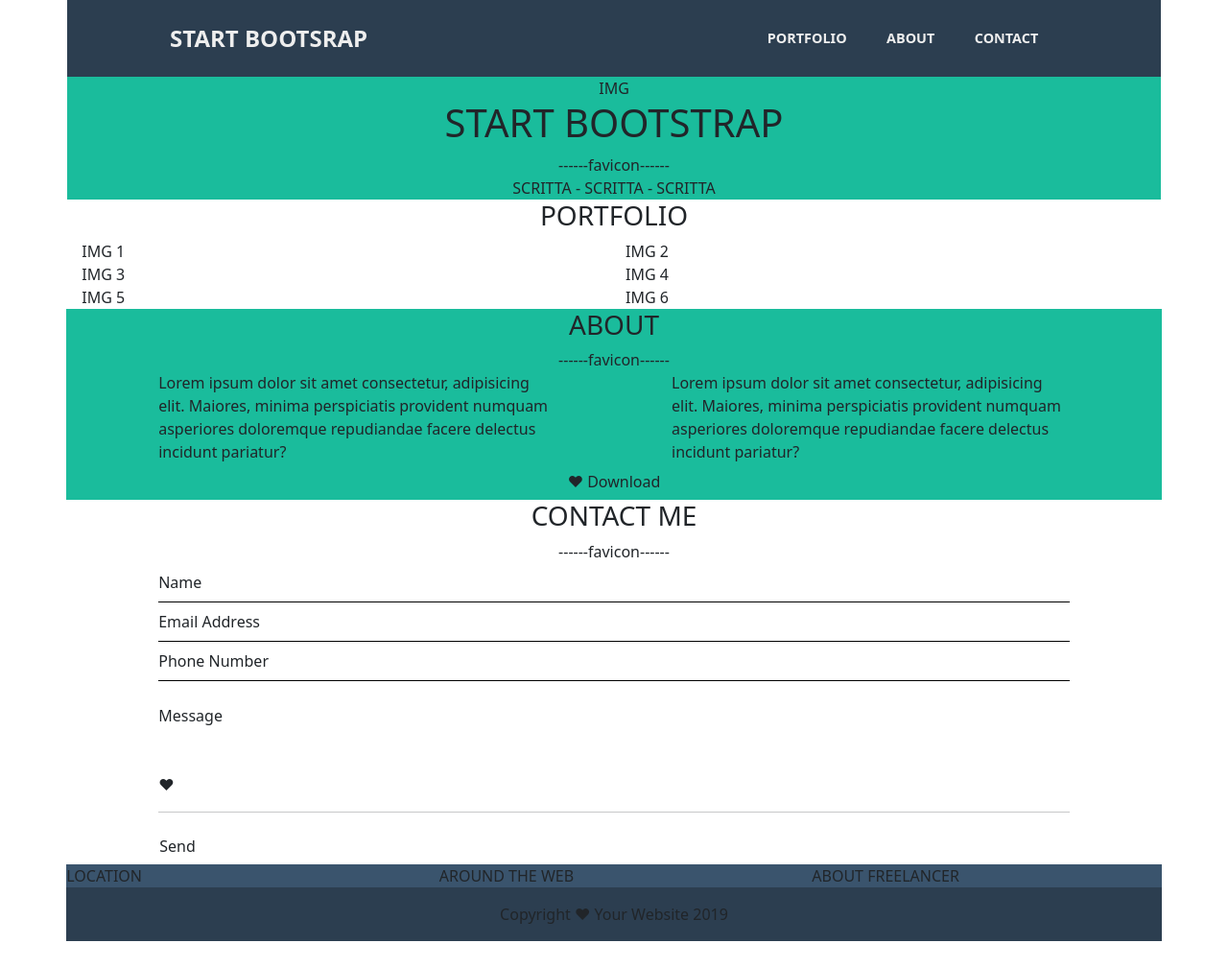
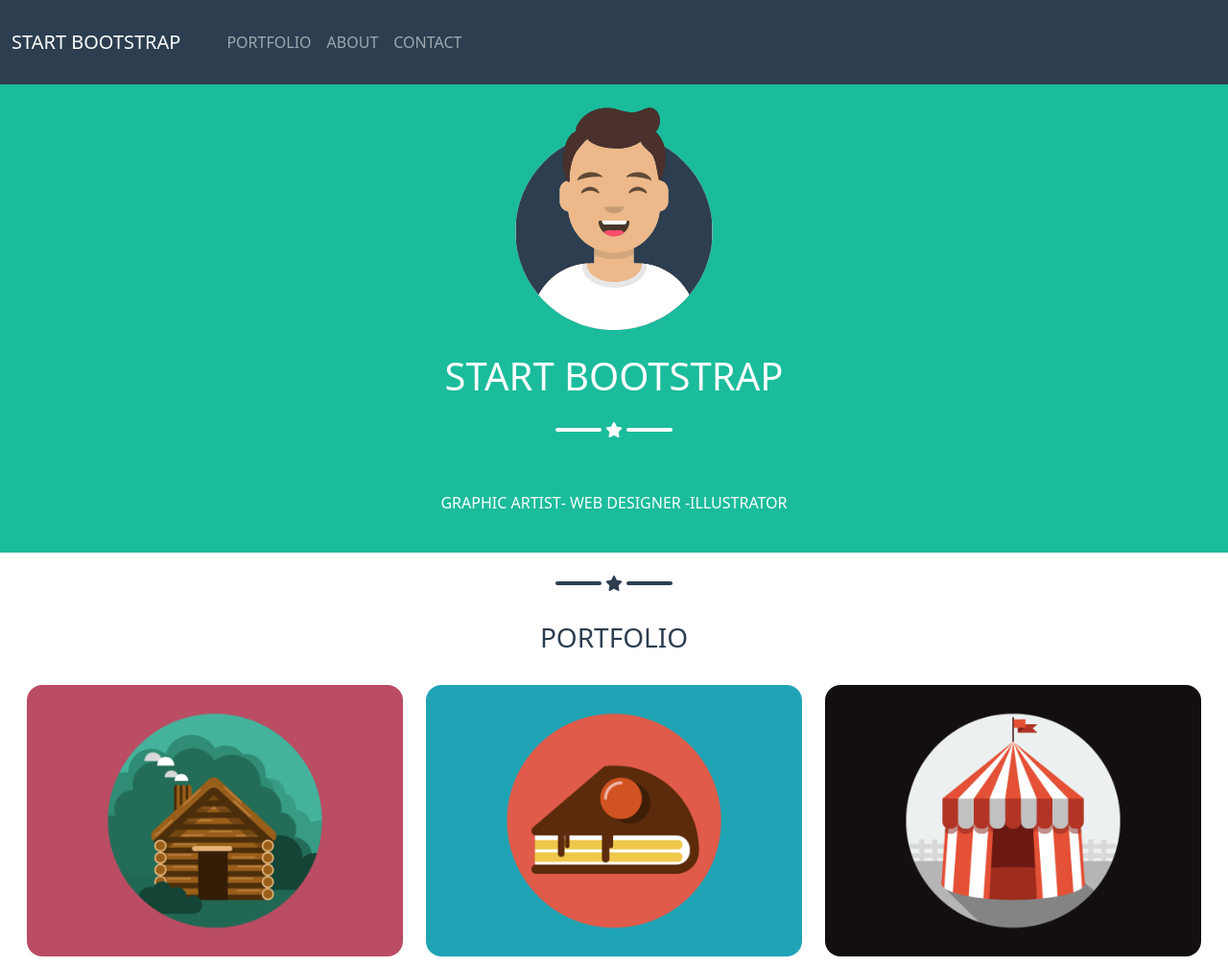
Before and after one commit to FedericaPozzer/html-css-bootstrap-freelancer, a plain HTML site: page index.html in a window 1280 px wide. Shown: the top 1008 px of the page at 96% size. Before the commit the page ends 981 px from the top, so only its background shows below. Drawn offline with nearby package versions, Linux system fonts and the light colour scheme.

Commit message:
something done

```diff
--- a/css/style.css
+++ b/css/style.css
@@ -1,38 +1,10 @@
-/* DEBUG */
 
-/* .container,
-.container-md,
-.container-xxl {
-    background-color: yellow;
+/* Backgrounds */
+
+.bg-b {
+    background-color: #2c3e50;
 }
 
-
-
-.jumbotron .row {
-    border: 2px dotted black;
-}
-
-.img {
-    background-color: blue;
-    height: 180px;
-    width: 180px;
-} */
-
-
-
-/* ************************** */
-
-/* Utils */
-
-/* h3 {
-    text-align: center;
-} */
-
-.mn {
-    margin: 0 -.8rem;
-}
-
-/* Backgrounds */
 .bg-ac {
     background-color: #1abc9c;
 }
@@ -40,64 +12,75 @@
 .bg-w {
     background-color: #ffffff;
 }
+/* ************************** */
 
-/* ************************** */
+/* ALL */
+body {
+    color: #ffffff;
+}
+
+
+
+
+/* MAIN - jumbotron */
+
+main section * {
+ margin: .5rem 0;
+}
+
+.jumbotron img {
+    height: 15rem;
+}
+
+.star-line span {
+    content: " ";
+    width: 3rem;
+    height: .2rem;
+    border-radius: 1rem;
+    background-color: #ffffff; /*class?*/
+}
+
+.jumbotron nav ul {
+    list-style: none;
+    padding-left: 0;
+}
+
+/* MAIN portfolio */
+
+.portfolio,
+.contact {
+    color: #2c3e50;
+}
+
+.portfolio span,
+.contact span {
+    background-color: #2c3e50;
+}
+
+.portfolio .row-images img {
+    width: 100%;
+    border-radius: 1rem;
+}
+
+/* MAIN about */
+
+.about .btn {
+    color: #ffffff;
+    border: 1px solid #ffffff;
+    font-size: 1.3rem;
+}
 
 
 
 
 
-/* HEADER */
-
-header>.row .col-5,
-header>.row .col-4,
-header>.rov .col-md-4 {
-    height: 2.5rem;
+/* .pino {
+    border-bottom: 1px solid black;
 }
 
-header > .row {
-    height: 5rem;
-    background-color: #2c3e50;
-}
-
-header > .row > * {
-    line-height: 2.5rem;
-    color: #eeeeee
-}
-
-.header-start {
-    /* font-size: 1.5rem; */
-    font-weight: 700;
-}
-
-.hide { /* ALL TOGETHER? */
-    display: none;
-}
-
-.header-ul {
-    list-style: none;
-    font-size: .9rem;
-    font-weight: 600;
-}
-
-.header-ul a {
-    text-decoration: none;
-    color: #eeeeee;
-    padding: .7rem;
-}
-
-header .fa-bars {
-    color: gray;
-    border: 1px solid #eeeeee;
-    padding: .3rem .6rem;
-    border-radius: .2rem;
-}
-
-
-
-
-.pino {
-    border-bottom: 1px solid black;
+.thatangle {
+    content: " ";
+    border-top: 1px solid grey;
 }
 
 .footer-main {
@@ -106,12 +89,12 @@ header .fa-bars {
 
 .footer-footer {
     background-color: #2c3e50;
-}
+} */
 
 
 
 /* MEDIA QUEARIES */
-
+/*
 @media screen and (min-width: 768px) {
      .hide-mg {
         display: none;
@@ -125,4 +108,4 @@ header .fa-bars {
         font-size: 1.5rem;
     }
 
-}
+} */
--- a/index.html
+++ b/index.html
@@ -16,128 +16,235 @@
         <link rel="stylesheet" href="./css/style.css">
 
 </head>
+
 <body>
-    <div class="container container-md container-xxl">
-        <header>
-            <!-- TODO: header (row già d-flex) con 2 col separate da space between - da md in su separati da space around // link e burger menu - da md il burger menu diventa una ul -->
-            <!-- #2c3e50 -->
-            <div class="row justify-content-between justify-content-md-around align-items-center">
-                <div class="col-5 col-md-4 header-start">START BOOTSRAP</div>
 
-                <div class="col-4 text-end text-md-center">
-                    <div class="hide-mg">
-                        <i class="fa-solid fa-bars"></i>
+    <header class="bg-b py-3">
+
+        <nav class="navbar navbar-expand-md navbar-dark">
+
+            <div class="container-fluid">
+
+                <div class="row justify-content-around"> <!-- non va il jc-->
+
+                    <div class="col-auto d-flex">
+                        <a class="navbar-brand" href="#">START BOOTSTRAP</a>
                     </div>
 
-                    <div class="hide">
-                        <ul class="header-ul d-flex justify-content-md-around">
-                            <li><a href="#">PORTFOLIO</a></li>
-                            <li><a href="#">ABOUT</a></li>
-                            <li><a href="#">CONTACT</a></li>
+                    <div class="col-auto">
+
+                        <button class="navbar-toggler" type="button" data-bs-toggle="collapse" data-bs-target="#navbarNavAltMarkup"
+                            aria-controls="navbarNavAltMarkup" aria-expanded="false" aria-label="Toggle navigation"> <span
+                                class="navbar-toggler-icon"></span></button>
+
+                        <div class="collapse navbar-collapse" id="navbarNavAltMarkup">
+                            <div class="navbar-nav">
+                                <a class="nav-link" href="#">PORTFOLIO</a>
+                                <a class="nav-link" href="#">ABOUT</a>
+                                <a class="nav-link" href="#">CONTACT</a>
+                            </div>
+
+                        </div>
+
+                    </div>
+
+                </div>
+
+            </div>
+
+        </nav>
+
+    </header>
+
+    <main>
+
+        <section class="jumbotron bg-ac d-flex flex-column align-items-center"> <!-- #1abc9c -->
+
+            <div>
+                <img src="./img/avatar.svg" alt="avatar">
+            </div>
+
+            <h1>START BOOTSTRAP</h1>
+
+            <div class="star-line d-flex align-items-center">
+                <span></span>
+                <i class="fa-solid fa-star px-1"></i>
+                <span></span>
+            </div>
+
+            <nav class="navbar navbar-expand-md">
+
+                <ul class="d-flex">
+                    <li>
+                        <a class="nav-link active" aria-current="page" href="#">GRAPHIC ARTIST</a>
+                    </li>
+
+                    <li>
+                        <a class="nav-link active" aria-current="page" href="#">- WEB DESIGNER -</a>
+                    </li>
+
+                    <li>
+                        <a class="nav-link active" aria-current="page" href="#">ILLUSTRATOR</a>
+                    </li>
                 </ul>
+
+            </nav>
+
+        </section>
+
+        <section class="portfolio bg-w mn px-3">
+
+            <div class="container-fluid">
+
+                <div class="row">
+                    <div class="col-12">
+                        <div class="star-line d-flex align-items-center justify-content-center">
+                            <span></span>
+                            <i class="fa-solid fa-star px-1"></i>
+                            <span></span>
                         </div>
                     </div>
 
+                    <div class="col-12">
+                        <h3 class="text-center">PORTFOLIO</h3>
                     </div>
-        </header>
-
-
-        <section class="jumbotron">
-            <!-- TODO: jumbotron con h1 e con una col-12 - in md una col-6 e a xxl una col-5, entrambe justify content center // la col in flex direction column -->
-            <!-- #1abc9c -->
-            <div class="row bg-ac">
-                <div class="col d-flex flex-column align-items-center">
-                    <!-- <img src="./img/avatar.svg" alt="avatar"> -->
-                    <div class="img">IMG</div>
-
-                <h1>START BOOTSTRAP</h1>
-
-                <div class="d-flex">
-                    <span>------</span>
-                    <div>favicon</div> <!-- linka le favicon -->
-                    <span>------</span>
                 </div>
 
-                <div>SCRITTA - SCRITTA - SCRITTA</div>
+                <div class="row row-images">
+
+                    <div class="col-12 col-md-6 col-lg-4 d-flex justify-content-center">
+                        <img src="./img/cabin.png" alt="cabin">
                     </div>
+
+                    <div class="col-12 col-md-6 col-lg-4 d-flex justify-content-center">
+                        <img src="./img/cake.png" alt="cake">
+                    </div>
+
+                    <div class="col-12 col-md-6 col-lg-4 d-flex justify-content-center">
+                        <img src="./img/circus.png" alt="circus">
+                    </div>
+
+                    <div class="col-12 col-md-6 col-lg-4 d-flex justify-content-center">
+                        <img src="./img/game.png" alt="game">
+                    </div>
+
+                    <div class="col-12 col-md-6 col-lg-4 d-flex justify-content-center">
+                        <img src="./img/safe.png" alt="safe">
+                    </div>
+
+                    <div class="col-12 col-md-6 col-lg-4 d-flex justify-content-center">
+                        <img src="./img/submarine.png" alt="submarine">
+                    </div>
+
+                </div>
+
+            </div>
+
         </section>
 
-        <section class="bg-w mn px-3">
-            <!-- TODO: section (con container? in caso cambiano) con un div h2 e sotto row con col (con wrap o cambiano le col da col-12 a md col-6 e xxl col-4) -->
-            <!-- #ffffff -->
-            <h3 class="text-center">PORTFOLIO</h3>
+        <section class="about bg-ac mn px-md-5">
+
+            <div class="container-fluid">
 
                 <div class="row justify-content-center">
-                <div class="col-12 col-md-6 col-xxl-4">IMG 1</div>
-                <div class="col-12 col-md-6 col-xxl-4">IMG 2</div>
-                <div class="col-12 col-md-6 col-xxl-4">IMG 3</div>
-                <div class="col-12 col-md-6 col-xxl-4">IMG 4</div>
-                <div class="col-12 col-md-6 col-xxl-4">IMG 5</div>
-                <div class="col-12 col-md-6 col-xxl-4">IMG 6</div>
+                    <div class="col-auto">
+                        <h3 class="text-center">ABOUT</h3>
                     </div>
-        </section>
-
-        <section class="bg-ac mn px-md-5">
-            <!-- TODO: section con stesso container, tre div: titolo h2, 2 col flex direction column che da md diventa flex direction row, button -->
-            <!-- # -->
-            <h3 class="text-center">ABOUT</h3>
-
-            <div class="d-flex justify-content-center">
-                <span>------</span>
-                <div>favicon</div> <!-- linka le favicon -->
-                <span>------</span>
                 </div>
 
                 <div class="row">
+                    <div class="col-12">
+                        <div class="star-line d-flex align-items-center justify-content-center">
+                            <span></span>
+                            <i class="fa-solid fa-star px-1"></i>
+                            <span></span>
+                        </div>
+                    </div>
+                </div>
+
+
+                <div class="row">
                     <div class="col-12 mb-3 col-md-6 mb-md-0">
-                    <div class="mx-5 px-5 px-md-0">Lorem ipsum dolor sit amet consectetur, adipisicing elit. Maiores, minima perspiciatis provident numquam asperiores doloremque repudiandae facere delectus incidunt pariatur?</div>
+                        <div class="mx-5 px-5 px-md-0">Freelancer is a free bootstrap theme created by Start Bootstrap. The download includes the complete source files including HTML, CSS, and Javascript as wella as optional LESS stylesheets for easy customization.</div>
                     </div>
 
                     <div class="col-12 col-md-6">
-                    <div class="mx-5 px-5 px-md-0">Lorem ipsum dolor sit amet consectetur, adipisicing elit. Maiores, minima perspiciatis provident numquam asperiores doloremque repudiandae facere delectus incidunt pariatur?</div>
+                        <div class="mx-5 px-5 px-md-0">Whether you're a student looking to showcase your work, a professional looking to attract clients, or a graphic artist looking to share your projects, this template is the perfect starting point!</div>
                     </div>
                 </div>
 
                 <div class="d-flex justify-content-center">
-                <button class="btn">&hearts; Download</button>
+                    <button class="btn"><i class="fa-solid fa-download"></i> Download</button>
                 </div>
+            </div>
+
         </section>
 
-        <section class="bg-w mn">
-            <!-- TODO: section con il solito titolo h3, 4 div (di cui tre con border bottom) e un div con border top e dentro un button -->
-            <!-- #ffffff -->
+        <section class="contact bg-w mn">
+
+            <div class="container-fluid">
+
+                <div class="row justify-content-center">
+                    <div class="col-auto">
                         <h3 class="text-center">CONTACT ME</h3>
-
-            <div class="d-flex justify-content-center">
-                <span>------</span>
-                <div>favicon</div> <!-- linka le favicon -->
-                <span>------</span>
+                    </div>
                 </div>
 
-            <div class="mx-5 px-4 px-md-5">
+                <div class="row">
+                    <div class="col-12">
+                        <div class="star-line d-flex align-items-center justify-content-center">
+                            <span></span>
+                            <i class="fa-solid fa-star px-1"></i>
+                            <span></span>
+                        </div>
+                    </div>
+                </div>
+
+                <form class="row">
+                    <div class="col-10">
+
+                    </div>
+                    <div class="col-10"></div>
+                    <div class="col-10"></div>
+
+                </form>
+
+
+                <!-- CANC -->
+            <!-- <div class="mx-5 px-4 px-md-5">
                 <div class="pino py-2">Name</div>
                 <div class="pino py-2">Email Address</div>
                 <div class="pino py-2">Phone Number</div>
                 <div class="pt-4">Message</div>
             </div>
 
-            <div class="mx-5 px-4 mt-5 px-md-5">
+            <div class="mx-5 px-4 px-md-5">
+                <div class="mt-5 d-flex justify-content-end">
                 <div>&hearts;</div>
-                <hr>
+                </div>
+                <div class="thatangle mb-4"></div>
             </div>
 
-            <button class="btn mx-5 px-4 px-md-5">Send</button>
+            <button class="btn mx-5 px-4 px-md-5">Send</button> -->
+
+            </div>
 
         </section>
+
+    </main>
+
+
+
+
 
     <footer>
         <section class="footer-main mn">
                 <!-- TODO: footer nav con tre div sovrapposti, da md in poi si affiancano -->
                 <!-- #3a546d -->
-                <div class="row justify-content-center">
-                    <div class="col-12 col-md-4">LOCATION</div>
-                    <nav class="col-12 col-md-4">AROUND THE WEB</nav>
-                    <div class="col-12 col-md-4">ABOUT FREELANCER</div>
+            <div class="row">
+                <div class="col-12 col-md-4 d-flex justify-content-center">LOCATION</div>
+                <nav class="col-12 col-md-4 d-flex justify-content-center">AROUND THE WEB</nav>
+                <div class="col-12 col-md-4 d-flex justify-content-center">ABOUT FREELANCER</div>
             </div>
         </section>
 
@@ -148,5 +255,9 @@
         </section>
     </footer>
 
+
+    <!-- Javascript -->
+    <script src="https://cdn.jsdelivr.net/npm/@popperjs/core@2.11.6/dist/umd/popper.min.js" integrity="sha384-oBqDVmMz9ATKxIep9tiCxS/Z9fNfEXiDAYTujMAeBAsjFuCZSmKbSSUnQlmh/jp3" crossorigin="anonymous"></script>
+    <script src="https://cdn.jsdelivr.net/npm/bootstrap@5.2.3/dist/js/bootstrap.min.js" integrity="sha384-cuYeSxntonz0PPNlHhBs68uyIAVpIIOZZ5JqeqvYYIcEL727kskC66kF92t6Xl2V" crossorigin="anonymous"></script>
 </body>
 </html>
```
Lines whose indentation alone changed are shown as unchanged.
